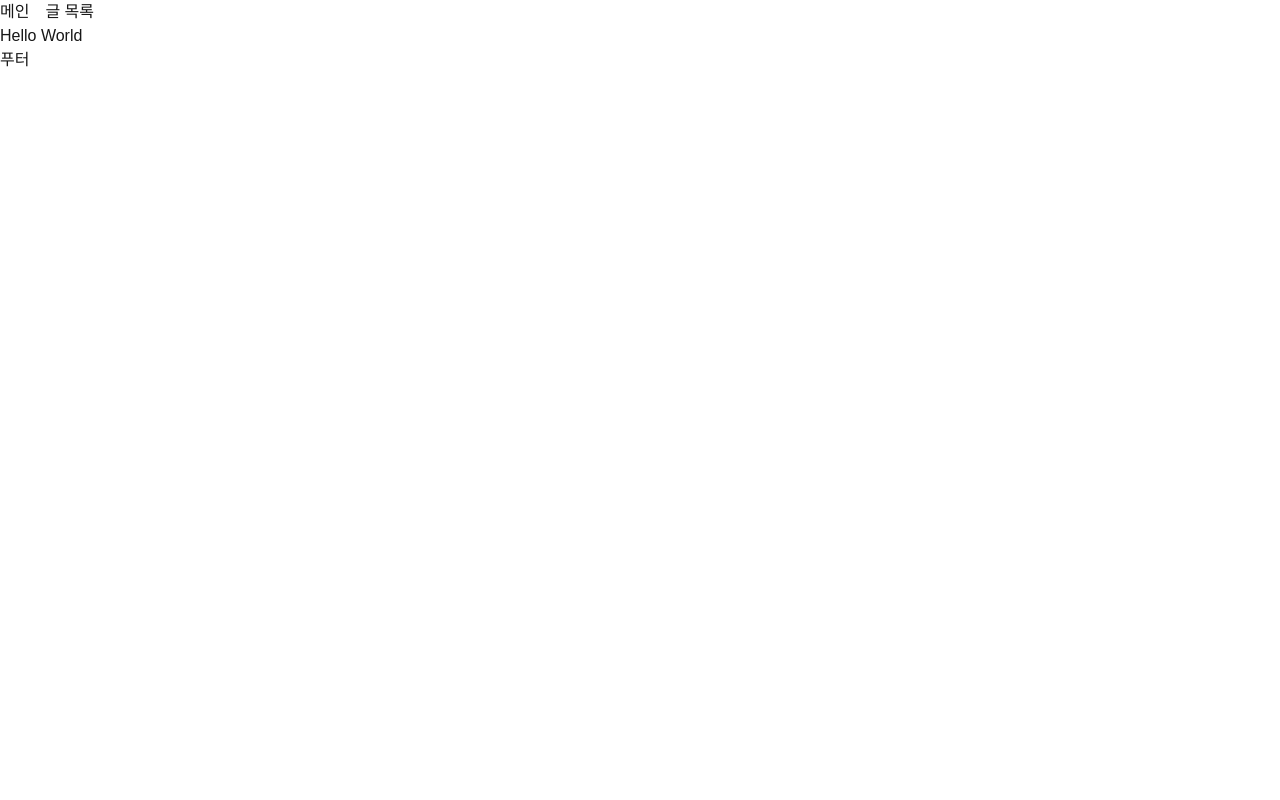
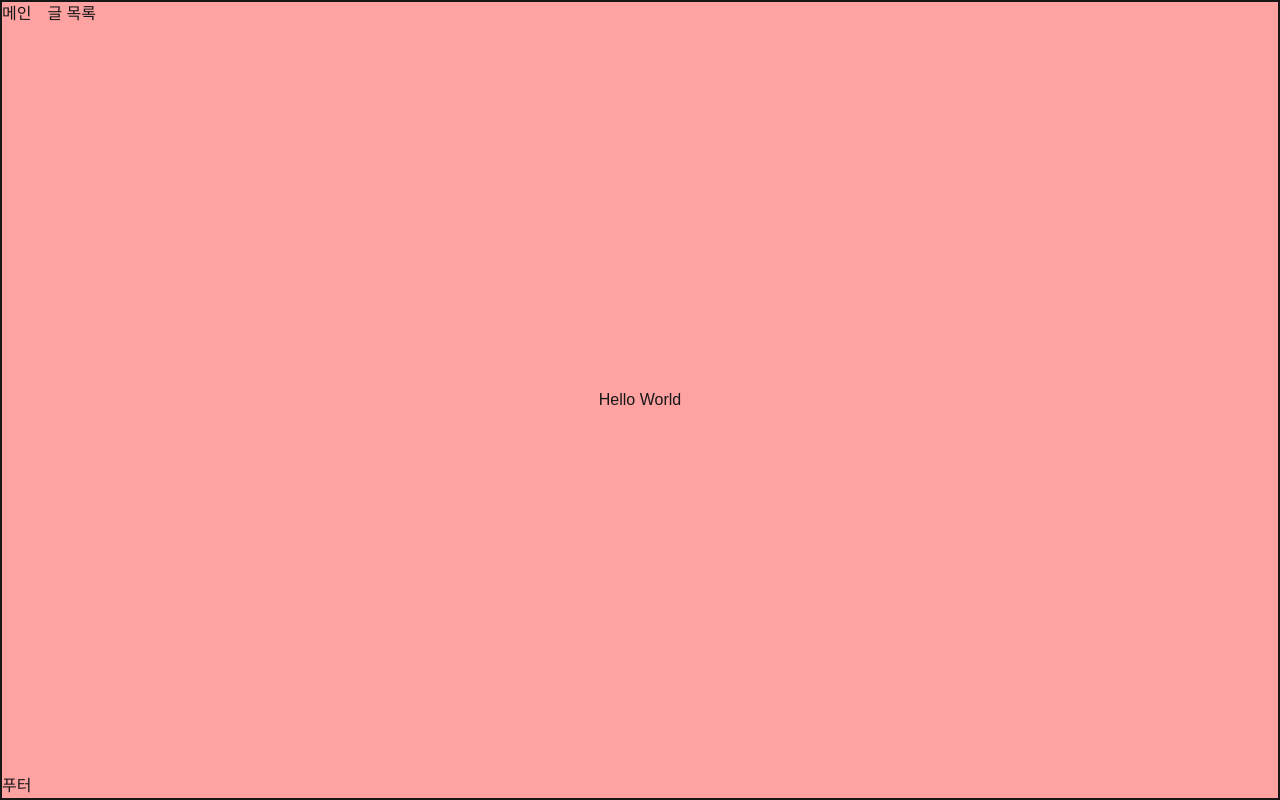
Before and after one commit to jsuzzy/p-68-260818-front, a Next.js app: page / in a window 1280 px wide. Built offline with nearby package versions, Linux system fonts and the light colour scheme.

Commit message:
main-텍스트 가운데로

```diff
--- a/src/app/layout.tsx
+++ b/src/app/layout.tsx
@@ -1,6 +1,7 @@
 import type { Metadata } from "next";
 import { Geist, Geist_Mono } from "next/font/google";
 import "./globals.css";
+import Link from "next/link";
 
 const geistSans = Geist({
   variable: "--font-geist-sans",
@@ -23,14 +24,14 @@ export default function RootLayout({ children }: LayoutProps<"/">) {
       lang="en"
       className={`${geistSans.variable} ${geistMono.variable} h-full antialiased`}
     >
-      <body className="min-h-full flex flex-col">
+      <body className="min-h-full flex flex-col !bg-red-300 border-2">
         <header>
           <nav className="flex gap-4">
-            <a href="/">메인</a>
-            <a href="/posts">글 목록</a>
+            <Link href="/">메인</Link>
+            <Link href="/posts">글 목록</Link>
           </nav>
         </header>
-        <main>{children}</main>
+        <main className="flex-1 flex h-full justify-center items-center">{children}</main>
         <footer>푸터</footer>
       </body>
 
--- a/src/app/page.tsx
+++ b/src/app/page.tsx
@@ -1,5 +1,7 @@
-import Image from "next/image";
+'use client'
 
 export default function Page() {
-  return <div>Hello World</div>
+  return (
+    <span>Hello World</span>
+  );
 }
```
